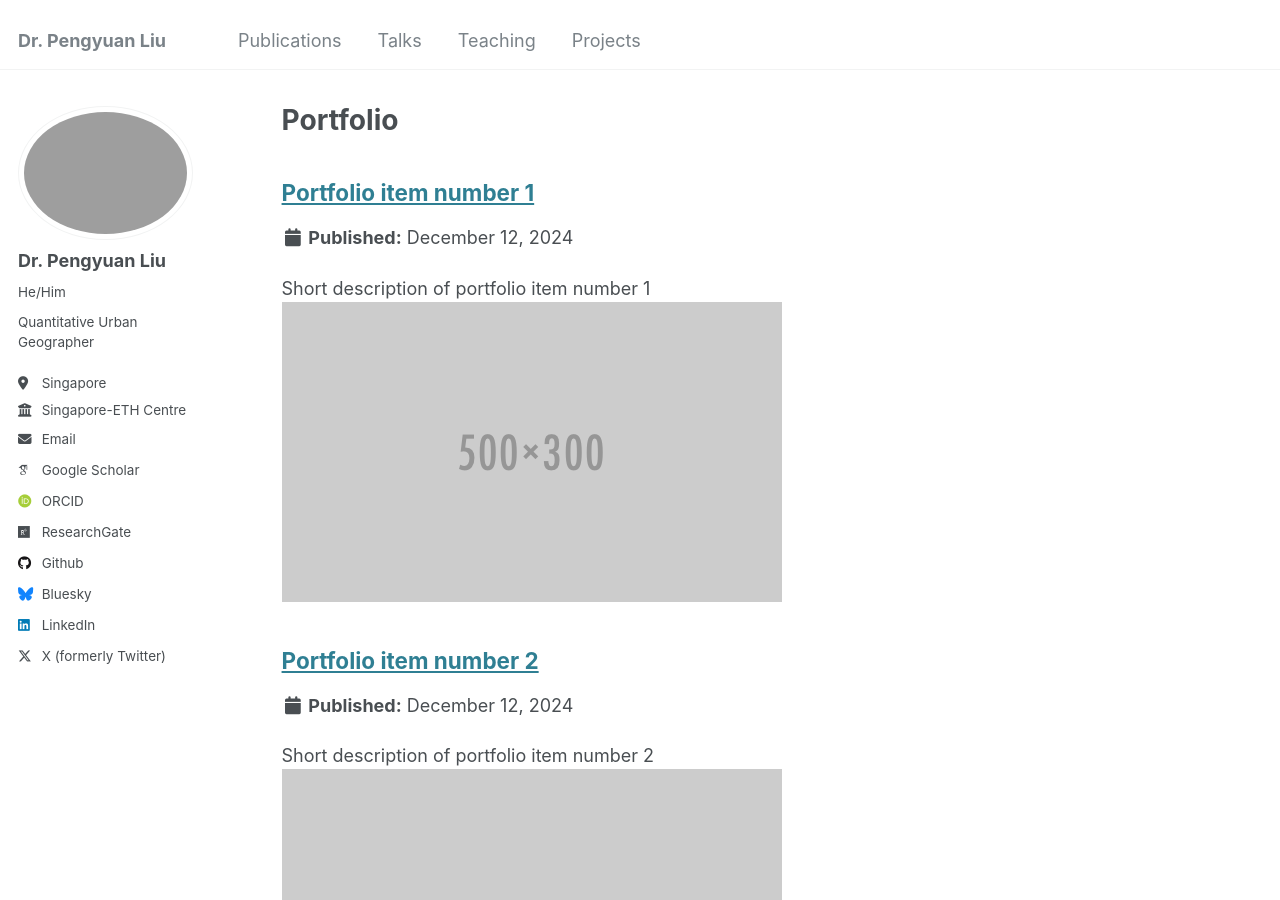
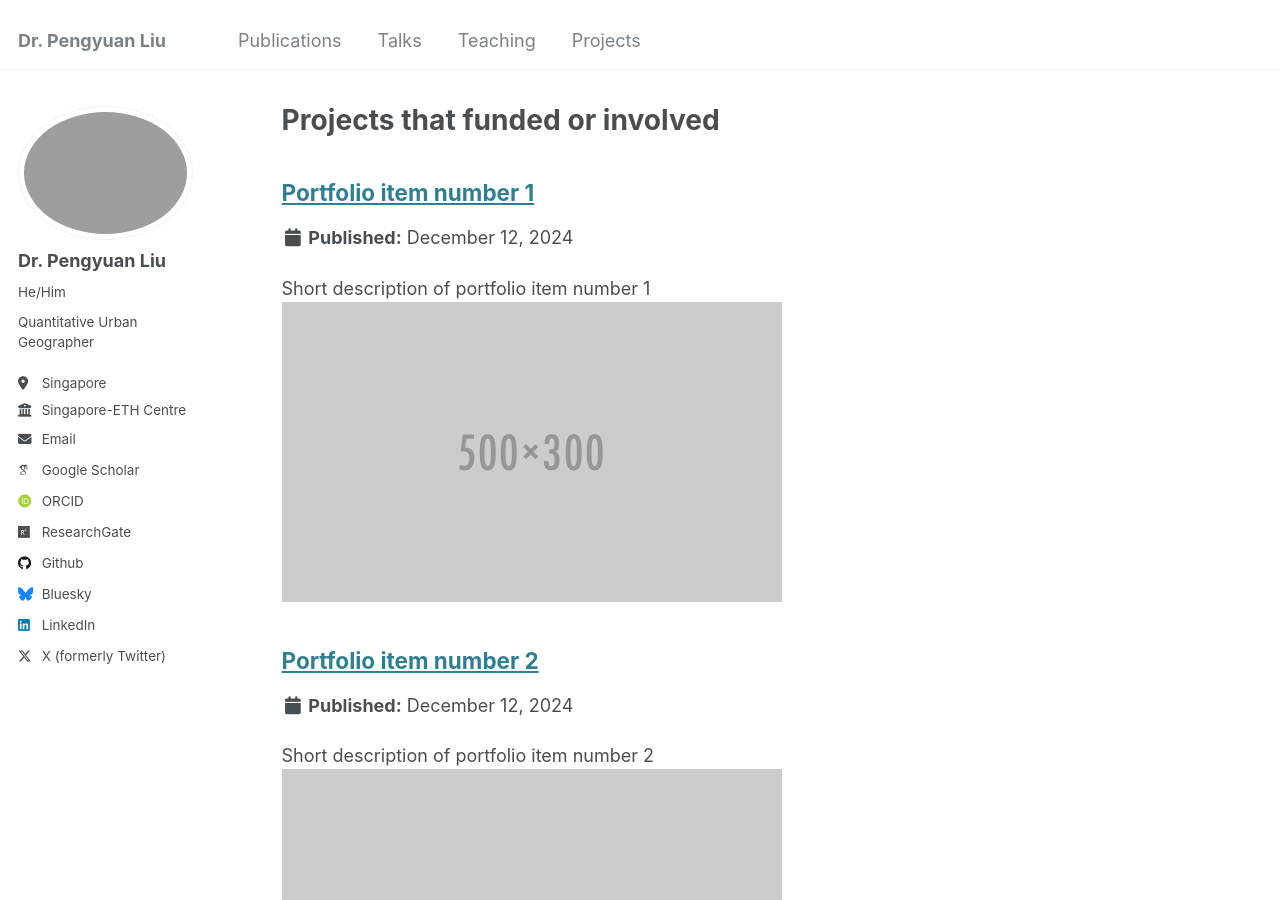
Before and after one commit to PengyuanLiu1993/pengyuanliu1993.github.io, a Jekyll site: the page built from _pages/portfolio.html, in a window 1280 px wide and 900 px high. Built offline with Jekyll 4.4.1, drawn with Linux system fonts in a browser that asks for light colours; some web fonts are replaced.

Commit message:
Update portfolio.html

```diff
--- a/_pages/portfolio.html
+++ b/_pages/portfolio.html
@@ -1,6 +1,6 @@
 ---
 layout: archive
-title: "Portfolio"
+title: "Projects that funded or involved"
 permalink: /portfolio/
 author_profile: true
 ---
```
